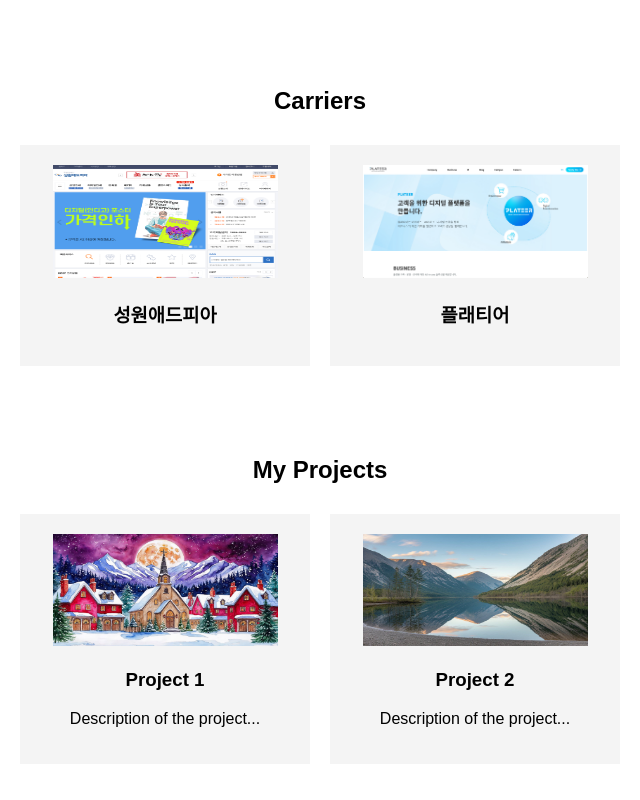
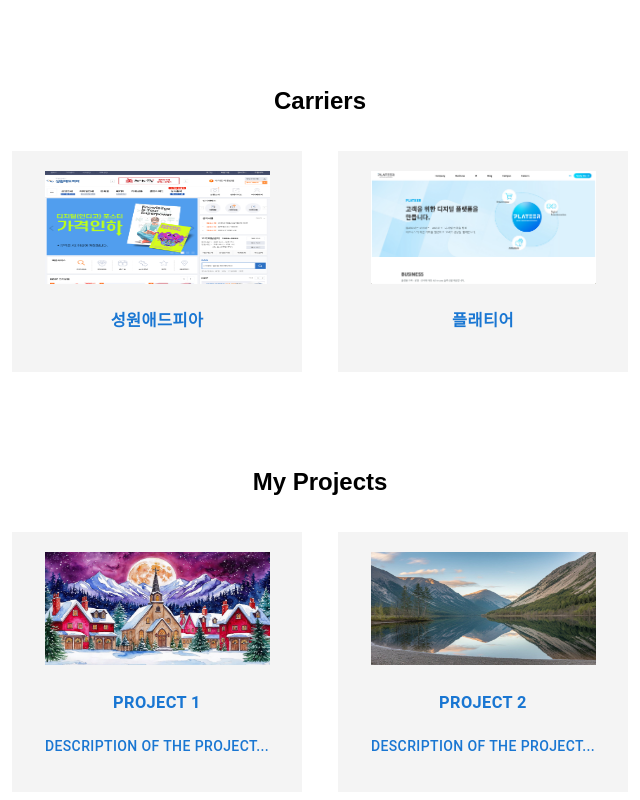
Before and after one commit to hyunji-ok/home, a React (Create React App) app: page / in a window 1280 px wide. Shown: the part 1080-1880 px from the top of the page, without its empty margins (320-960 px from the left). Built offline with nearby package versions, Linux system fonts and the light colour scheme.

Commit message:
feat: dialog sample 작업

```diff
--- a/src/components/Carriers.js
+++ b/src/components/Carriers.js
@@ -1,20 +1,26 @@
 import React from 'react';
 import carrier1 from '../images/carrier1.png'
 import carrier2 from '../images/carrier2.png'
+import AlertDialog from './common/dialog';
 
 function Carriers() {
   return (
     <div className="carrier">
         <h2>Carriers</h2>
         <div className="carrier-cards">
+            <AlertDialog>
               <div className="card">
                   <img src={carrier1} alt="carrier 1" />
                   <h3>성원애드피아</h3>
               </div>
+            </AlertDialog>
+
+            <AlertDialog>
               <div className="card">
                   <img src={carrier2} alt="carrier 2" />
                   <h3>플래티어</h3>
               </div>
+            </AlertDialog>
         </div>
     </div>
   );
--- a/src/components/Projects.js
+++ b/src/components/Projects.js
@@ -1,6 +1,7 @@
 import React from 'react';
 import project1 from '../images/project1_1280.jpg'
 import project2 from '../images/project2_1280.jpg'
+import AlertDialog from './common/dialog';
 // import project3 from '../images/project3_1280.jpg'
 // import project4 from '../images/project4_1280.jpg'
 // import project5 from '../images/project5_1280.jpg'
@@ -11,16 +12,22 @@
     <div className="projects">
       <h2>My Projects</h2>
       <div className="project-cards">
+        <AlertDialog>
           <div className="card">
             <img src={project1} alt="Project 1" />
             <h3>Project 1</h3>
             <p>Description of the project...</p>
           </div>
+        </AlertDialog>
+
+        <AlertDialog>
           <div className="card">
             <img src={project2} alt="Project 2" />
             <h3>Project 2</h3>
             <p>Description of the project...</p>
           </div>
+        </AlertDialog>
+
         {/* <div className="card">
           <img src={project3} alt="Project 3" />
           <h3>Project 3</h3>
--- /dev/null
+++ b/src/components/common/dialog.js
@@ -0,0 +1,49 @@
+import * as React from 'react';
+import Button from '@mui/material/Button';
+import Dialog from '@mui/material/Dialog';
+import DialogActions from '@mui/material/DialogActions';
+import DialogContent from '@mui/material/DialogContent';
+import DialogContentText from '@mui/material/DialogContentText';
+import DialogTitle from '@mui/material/DialogTitle';
+
+export default function AlertDialog({children}) {
+  const [open, setOpen] = React.useState(false);
+
+  const handleClickOpen = () => {
+    setOpen(true);
+  };
+
+  const handleClose = () => {
+    setOpen(false);
+  };
+
+  return (
+    <React.Fragment>
+      <Button onClick={handleClickOpen}>
+        {children}
+      </Button>
+      <Dialog
+        open={open}
+        onClose={handleClose}
+        aria-labelledby="alert-dialog-title"
+        aria-describedby="alert-dialog-description"
+      >
+        <DialogTitle id="alert-dialog-title">
+          {"Use Google's location service?"}
+        </DialogTitle>
+        <DialogContent>
+          <DialogContentText id="alert-dialog-description">
+            Let Google help apps determine location. This means sending anonymous
+            location data to Google, even when no apps are running.
+          </DialogContentText>
+        </DialogContent>
+        <DialogActions>
+          <Button onClick={handleClose}>Disagree</Button>
+          <Button onClick={handleClose} autoFocus>
+            Agree
+          </Button>
+        </DialogActions>
+      </Dialog>
+    </React.Fragment>
+  );
+}
```
Lines whose indentation alone changed are shown as unchanged.
